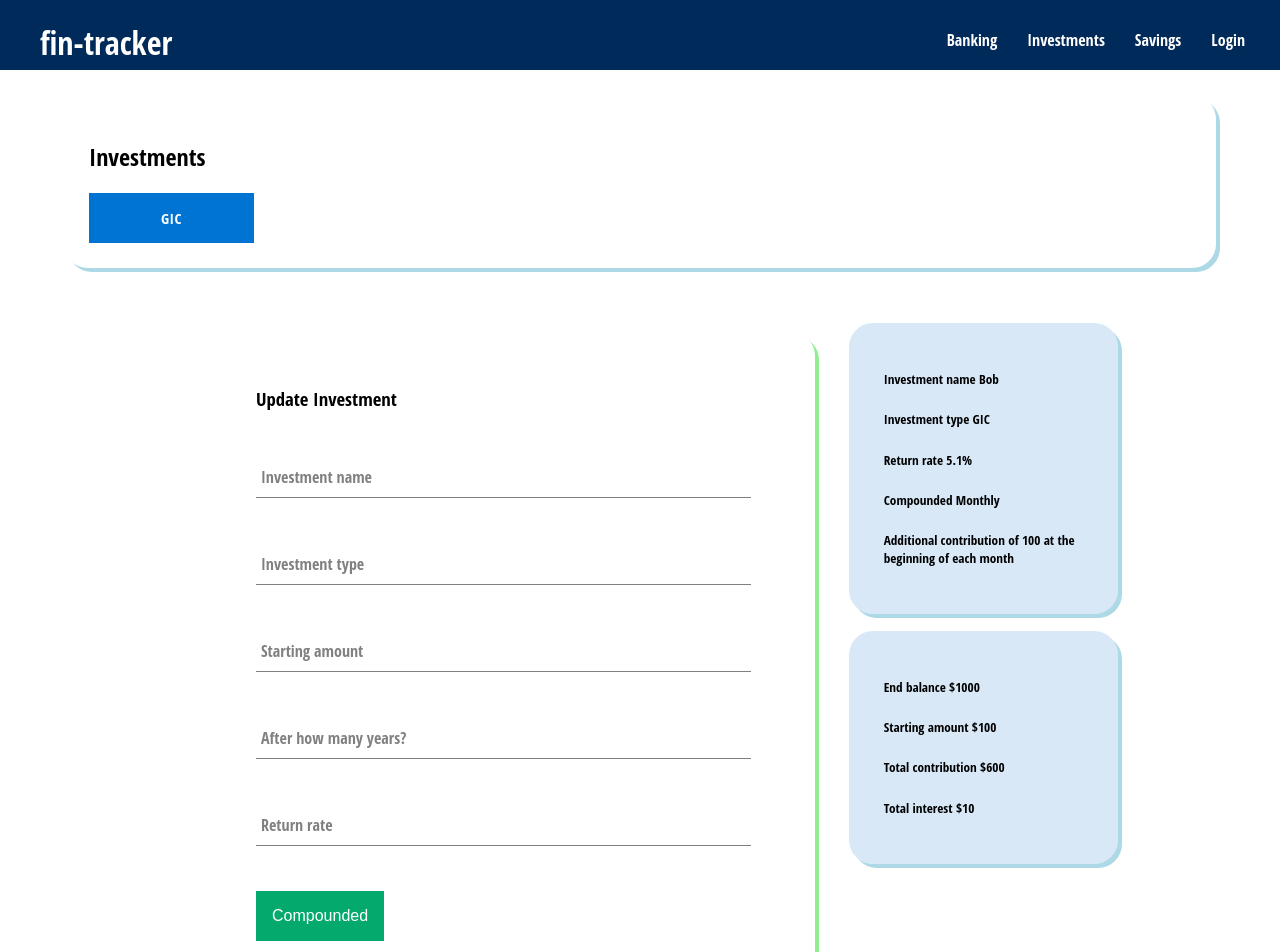
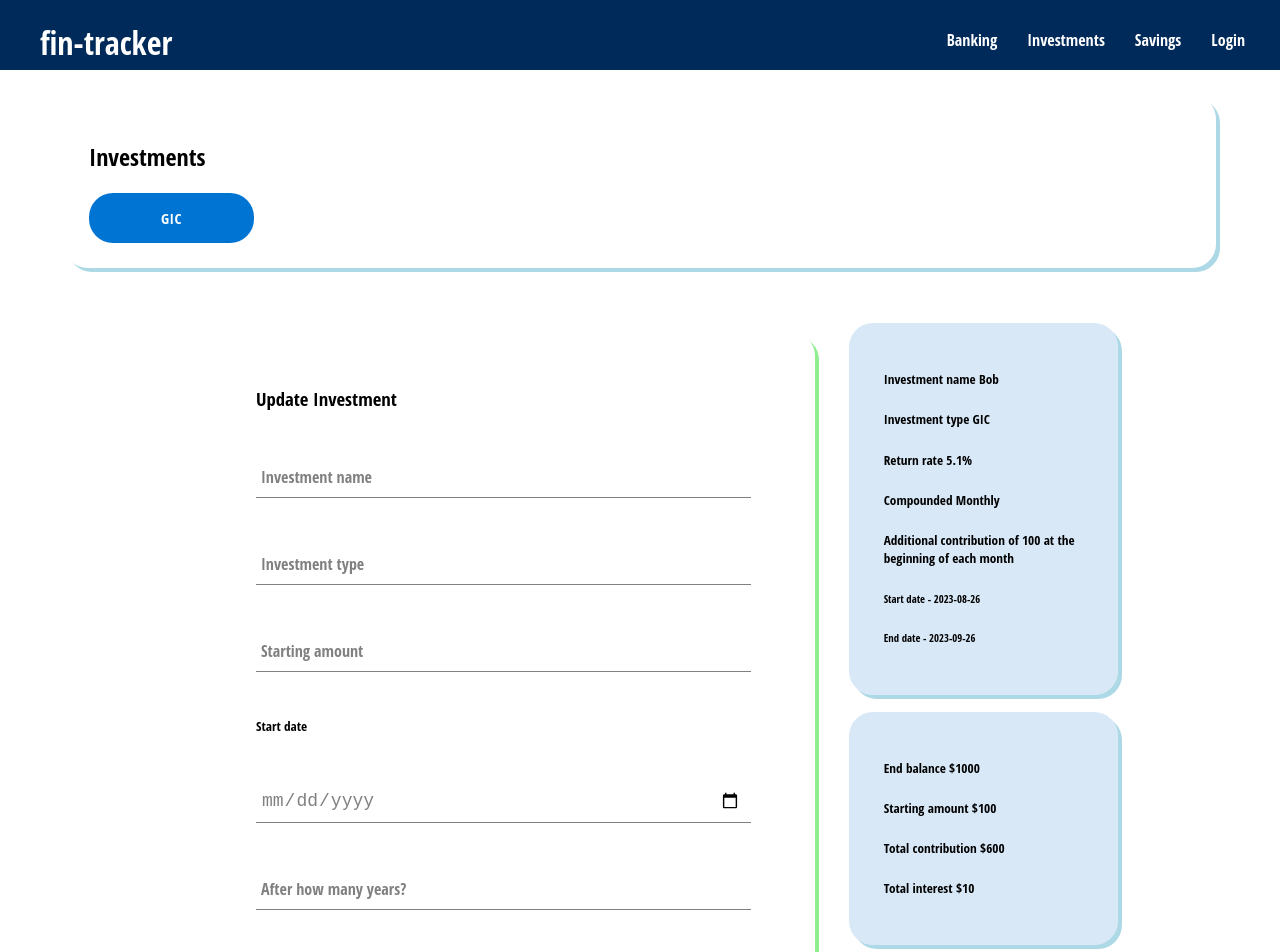
Before and after one commit to CreateJGN/finance-plan-Django-React-, a React (Create React App) app in the folder fin-tracker/: page /investments in a window 1280 px wide. Shown: the top 952 px of the page. Built offline with nearby package versions, Linux system fonts and the light colour scheme; no server answers.

Commit message:
Changing date and including additional investments / savings info

```diff
--- a/fin-tracker/src/components/finance-tracker-item/finance-tracker-item.component.jsx
+++ b/fin-tracker/src/components/finance-tracker-item/finance-tracker-item.component.jsx
@@ -2,7 +2,7 @@ import "./finance-tracker-item.styles.scss";
 
 const FinanceTrackerItem = ({ name, ...otherProps }) => {
   return (
-    <button className={`button-container finance-tracker-item-button`} { ...otherProps }>
+    <button className={`button-container finance-tracker-item-button`} { ...otherProps } style={{borderRadius: 1.5 + 'rem'}}>
       { name }
     </button>
   );
--- a/fin-tracker/src/components/investments/investment-info/investment-info.component.jsx
+++ b/fin-tracker/src/components/investments/investment-info/investment-info.component.jsx
@@ -8,6 +8,8 @@ const InvestmentInfo = () => {
       <h5>{`Return rate ${5.1}%`}</h5>
       <h5>{`Compounded ${"Monthly"}`}</h5>
       <h5>{`Additional contribution of ${100} at the ${"beginning"} of each ${"month"}`}</h5>
+      <h6>{`Start date - ${"2023-08-26"}`}</h6>
+      <h6>{`End date - ${"2023-09-26"}`}</h6>
     </div>
   );
 };
--- a/fin-tracker/src/components/investments/update-investment-form/update-investment-form.component.jsx
+++ b/fin-tracker/src/components/investments/update-investment-form/update-investment-form.component.jsx
@@ -9,6 +9,7 @@ const defaultFormFields = {
   investmentName: "",
   investmentType: "",
   startingAmount: "",
+  startDate: "",
   afterYears: "",
   returnRate: "",
   compounded: "",
@@ -19,7 +20,7 @@ const defaultFormFields = {
 
 const UpdateInvestmentForm = () => {
   const [formFields, setFormFields] = useState(defaultFormFields);
-  const { investmentName, investmentType, startingAmount, afterYears, returnRate,
+  const { investmentName, investmentType, startingAmount, startDate, afterYears, returnRate,
     compounded, additionalContribution, contributionAt, contributionInterval } = formFields;
 
   const resetFormFields = () => {
@@ -51,6 +52,9 @@ const UpdateInvestmentForm = () => {
 
         <FormInput label="Starting amount" type="text" required onChange={ handleChange }
                           name="startingAmount" value={ startingAmount }></FormInput>
+
+        <h5>Start date</h5>
+        <FormInput type="date" required name="startDate" value={ startDate }></FormInput>
 
         <FormInput label="After how many years?" type="text" required onChange={ handleChange }
                           name="afterYears" value={ afterYears }></FormInput>
--- a/fin-tracker/src/components/savings/account-info/account-info.component.jsx
+++ b/fin-tracker/src/components/savings/account-info/account-info.component.jsx
@@ -6,6 +6,8 @@ const AccountInfo = () => {
       <h5>{`Savings account name ${"Bob"}`}</h5>
       <h5>{`Monthly contribution of $${100} over a period of $${3} ${"years"}`}</h5>
       <h5>{`APY ${1.12}%`}</h5>
+      <h6>{`Start date - ${"2023-08-26"}`}</h6>
+      <h6>{`End date - ${"2023-09-26"}`}</h6>
     </div>
   );
 };
--- a/fin-tracker/src/components/savings/update-account-form/update-account-form.component.jsx
+++ b/fin-tracker/src/components/savings/update-account-form/update-account-form.component.jsx
@@ -8,6 +8,7 @@ import Button from "../../button/button.component";
 const defaultFormFields = {
   savingsAccountName: "",
   initialDeposit: "",
+  startDate: "",
   monthlyContribution: "",
   monthlyContributionPeriod: "",
   monthlyContributionInterval: "",
@@ -16,7 +17,7 @@ const defaultFormFields = {
 
 const UpdateAccountForm = () => {
   const [formFields, setFormFields] = useState(defaultFormFields);
-  const { savingsAccountName, initialDeposit, monthlyContribution,
+  const { savingsAccountName, initialDeposit, startDate, monthlyContribution,
     monthlyContributionPeriod, monthlyContributionInterval, apy} = formFields;
 
   const resetFormFields = () => {
@@ -45,6 +46,9 @@ const UpdateAccountForm = () => {
 
         <FormInput label="Initial deposit" type="text" required onChange={ handleChange }
                           name="initialDeposit" value={ initialDeposit }></FormInput>
+
+        <h5>Start date</h5>
+        <FormInput type="date" required name="startDate" value={ startDate }></FormInput>
 
         <FormInput label="Monthly contribution" type="text" required onChange={ handleChange }
                           name="monthlyContribution" value={ monthlyContribution }></FormInput>
```
